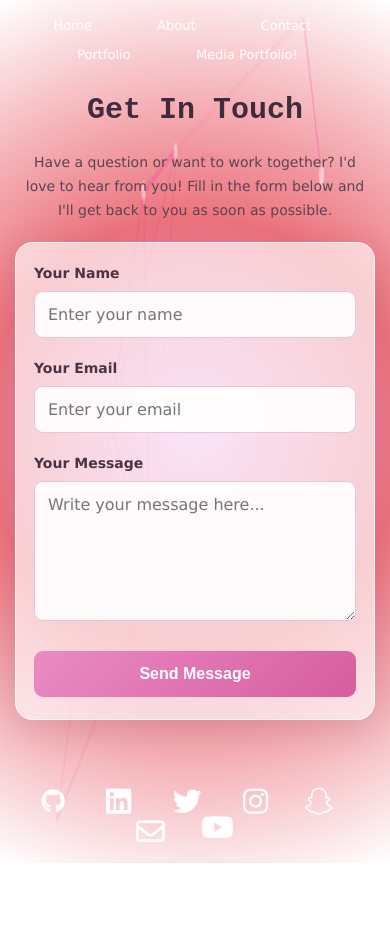
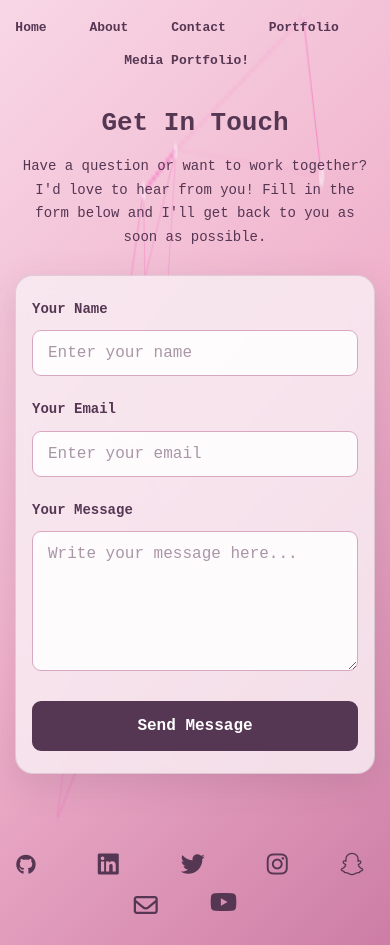
Before and after one commit to Amyol04/Amyol04.github.io, a website with bundled scripts: page contact.html in a window 390 px wide. Before the commit the page ends 863 px from the top, so only its background shows below. Built offline with nearby package versions, Linux system fonts and the light colour scheme.

Commit message:
Revise ContactStyle.css for improved layout and design
Refactor and enhance styles for the contact page, including layout adjustments and improved responsiveness.

```diff
--- a/Style/ContactStyle.css
+++ b/Style/ContactStyle.css
@@ -1,43 +1,82 @@
-
-/* =========================
-   GENERAL PAGE
-========================= */
-
+/* general page styling */
 * {
     box-sizing: border-box;
 }
 
 html {
     min-height: 100%;
+    overflow-x: hidden;
+    scroll-behavior: smooth;
+
+    font-family: 'Courier New', monospace;
 }
 
 body {
     min-height: 100vh;
     margin: 0;
     padding: 0;
-    font-family: Verdana, sans-serif;
 
-    background: radial-gradient(
-        circle,
-        rgba(238, 174, 233, 1) 0%,
-        rgba(236, 114, 124, 1) 45%,
-        rgba(255, 255, 255, 1) 100%
+    font-family: 'Courier New', monospace;
+    font-size: 16px;
+    line-height: 1.6;
+
+    color: #302532;
+
+    background: linear-gradient(
+        135deg,
+        #f8d7e6 0%,
+        #f0b2cc 50%,
+        #cd7da5 100%
     );
+
+    overflow-x: hidden;
+    position: relative;
 }
 
 
-/* =========================
-   NAVIGATION
-========================= */
+/* particals */
+
+#particles-js {
+    position: fixed;
+    inset: 0;
+
+    width: 100%;
+    height: 100%;
+
+    z-index: 0;
+    pointer-events: none;
+}
+
+
+/* content */
+
+nav,
+main,
+footer {
+    position: relative;
+    z-index: 1;
+}
+
+
+/* nav bar*/
 
 nav {
     text-align: center;
-    padding-top: 2%;
+    padding: 15px 10px;
+
     position: relative;
     z-index: 2;
 }
 
 #nav_bar {
+    display: flex;
+    justify-content: center;
+    align-items: center;
+    flex-wrap: wrap;
+
+    gap: 15px;
+
+    list-style: none;
     padding: 0;
     margin: 0;
 }
@@ -45,151 +84,271 @@ nav {
 #nav_bar .nav_button {
     display: inline-block;
     list-style: none;
-    margin: 0 12px;
+    margin: 0;
 }
 
-a {
-    color: white;
-    font-size: larger;
+nav a {
+    font-family: 'Courier New', monospace;
+    font-size: 16px;
+    font-weight: bold;
+
+    color: #553653;
     text-decoration: none;
 
-    transition: opacity 0.3s ease;
+    transition: color 0.3s ease,
+                opacity 0.3s ease;
 }
 
-a:hover {
-    opacity: 0.7;
+nav a:hover {
+    color: #FFFFFF;
+    opacity: 0.85;
 }
 
 
-/* =========================
-   CONTACT PAGE
-========================= */
+/* headings */
+
+h1,
+h2,
+h3 {
+    font-family: 'Courier New', monospace;
+    font-weight: bold;
+    text-align: center;
+
+    color: #553653;
+}
+
+h1 {
+    font-size: 38px;
+
+    margin: 20px 0 10px;
+}
+
+h2 {
+    font-size: 28px;
+}
+
+h3 {
+    font-size: 22px;
+}
+
+
+/* main */
 
 main {
+    width: 100%;
+
     display: flex;
     flex-direction: column;
     align-items: center;
-    padding: 25px 20px 60px;
-}
 
-h1 {
-    font-family: 'Courier New', monospace;
-    font-size: 42px;
-    color: #402c3e;
-    text-align: center;
-    margin: 20px 0 10px;
+    padding: 10px 20px 50px;
+    margin: 0;
 }
 
 main p {
-    color: #594454;
-    font-family: Verdana, sans-serif;
-    font-size: 16px;
+    max-width: 550px;
+
+    font-family: 'Courier New', monospace;
+    font-size: 17px;
+    font-weight: normal;
     line-height: 1.7;
+
+    color: #553653;
+
     text-align: center;
-    max-width: 550px;
+
     padding: 0 10px;
-    margin-bottom: 25px;
+    margin: 0 0 25px;
 }
 
 
-/* =========================
-   CONTACT FORM CARD
-========================= */
+/* =contact form*/
 
 .form-container {
+    display: block;
+
     width: 100%;
-    max-width: 480px;
+    max-width: 450px;
+
+    margin: 15px auto 30px;
     padding: 35px;
 
-    background: rgba(255, 255, 255, 0.65);
-    border: 1px solid rgba(255, 255, 255, 0.8);
+    background: rgba(248, 237, 242, 0.85);
+
+    border: 1px solid rgba(85, 54, 83, 0.15);
     border-radius: 18px;
 
-    box-shadow: 0 10px 35px rgba(100, 40, 80, 0.15);
+    box-shadow:
+        0 10px 35px rgba(85, 54, 83, 0.15);
+
+    backdrop-filter: blur(8px);
+
+    transition: box-shadow 0.3s ease,
+                transform 0.3s ease;
+}
+
+.form-container:hover {
+    box-shadow:
+        0 14px 40px rgba(85, 54, 83, 0.22);
+
+    transform: translateY(-2px);
 }
 
 
-/* =========================
-   FORM INPUTS
-========================= */
+/* contact form layout */
 
-.form-container label {
-    display: block;
-    color: #493344;
-    font-size: 14px;
-    font-weight: bold;
-    margin-bottom: 8px;
+#contactForm {
+    display: flex;
+    flex-direction: column;
+    align-items: stretch;
+
+    width: 100%;
+    gap: 10px;
 }
 
-.form-control {
+
+/* form lables*/
+
+#contactForm label {
     display: block;
+
     width: 100%;
+
+    font-family: 'Courier New', monospace;
+    font-size: 15px;
+    font-weight: bold;
+
+    color: #553653;
+
+    text-align: left;
+
+    margin: 0;
+}
+
+
+/* form input */
+
+.form-control,
+#contactForm input,
+#contactForm textarea {
+    display: block;
+
+    width: 100%;
+
+    box-sizing: border-box;
+
     padding: 13px 15px;
-    margin-bottom: 20px;
+    margin: 0 0 12px;
 
-    border: 1px solid #e8c5dc;
+    border: 1px solid #D8A8C0;
     border-radius: 9px;
 
-    background: rgba(255, 255, 255, 0.9);
-    color: #302330;
+    background: rgba(255, 255, 255, 0.85);
 
-    font-family: Verdana, sans-serif;
-    font-size: 14px;
+    color: #302532;
+
+    font-family: 'Courier New', monospace;
+    font-size: 15px;
 
     outline: none;
-    transition: border 0.3s ease, box-shadow 0.3s ease;
+
+    transition: border 0.3s ease,
+                box-shadow 0.3s ease,
+                background 0.3s ease;
 }
 
-.form-control:focus {
-    border-color: #dc78b6;
-    box-shadow: 0 0 0 3px rgba(220, 120, 182, 0.15);
+
+/* Input focus effect */
+
+.form-control:focus,
+#contactForm input:focus,
+#contactForm textarea:focus {
+    border-color: #553653;
+
+    background: #FFFFFF;
+
+    box-shadow:
+        0 0 0 3px rgba(85, 54, 83, 0.12);
 }
 
-textarea.form-control {
-    min-height: 130px;
+
+/* Placeholder text */
+
+.form-control::placeholder,
+#contactForm input::placeholder,
+#contactForm textarea::placeholder {
+    color: #947C90;
+    opacity: 0.8;
+}
+
+
+/* Textarea */
+
+#contactForm textarea {
+    min-height: 140px;
     resize: vertical;
 }
 
 
-/* =========================
-   SUBMIT BUTTON
-========================= */
+/* submit button */
 
-.submitButton {
+.submitButton,
+#contactForm button {
+    display: block;
+
     width: 100%;
+
+    margin-top: 8px;
     padding: 14px;
 
-    background: linear-gradient(
-        135deg,
-        #e98bc4,
-        #d75d9f
-    );
+    background: #553653;
 
-    color: white;
+    color: #FFFFFF;
+
+    font-family: 'Courier New', monospace;
     font-size: 16px;
     font-weight: bold;
 
-    border: none;
+    border: 2px solid #553653;
     border-radius: 9px;
 
     cursor: pointer;
-    transition: transform 0.3s ease, box-shadow 0.3s ease;
-}
 
-.submitButton:hover {
-    transform: translateY(-2px);
-    box-shadow: 0 6px 15px rgba(215, 93, 159, 0.3);
-}
-
-.submitButton:disabled {
-    opacity: 0.6;
-    cursor: not-allowed;
+    transition: background 0.3s ease,
+                color 0.3s ease,
+                transform 0.3s ease,
+                box-shadow 0.3s ease;
 }
 
 
-/* =========================
-   FOOTER
-========================= */
+/* Button hover */
+
+.submitButton:hover,
+#contactForm button:hover {
+    background: #C987A8;
+    color: #FFFFFF;
+
+    border-color: #C987A8;
+
+    transform: translateY(-2px);
+
+    box-shadow:
+        0 6px 15px rgba(85, 54, 83, 0.2);
+}
+
+
+/* Disabled button */
+
+.submitButton:disabled,
+#contactForm button:disabled {
+    opacity: 0.6;
+    cursor: not-allowed;
+    transform: none;
+}
+
+
+/* footer */
+
 footer {
     text-align: center;
 
@@ -206,10 +365,21 @@ footer {
 
     margin: 0 8px;
 
-    color: white;
+    color: #553653;
 
-    transition: transform 0.3s ease, opacity 0.3s ease;
+    transition: transform 0.3s ease,
+                opacity 0.3s ease;
 }
+
+
+/* Footer icon colours */
+
+.home-buttons i {
+    color: #553653 !important;
+}
+
+
+/* Footer hover */
 
 .home-buttons:hover {
     transform: scale(1.2);
@@ -217,132 +387,41 @@ footer {
 }
 
 
+/* scrollbar */
 
-/* =========================
-   MOBILE
-========================= */
+::-webkit-scrollbar {
+    width: 0.4em;
+}
+
+::-webkit-scrollbar-track {
+    background: transparent;
+}
+
+::-webkit-scrollbar-thumb {
+    background-color: rgba(85, 54, 83, 0.45);
+    border-radius: 10px;
+}
+
+
+/* tablet response*/
+
+@media screen and (max-width: 900px) {
+
+    .form-container {
+        max-width: 450px;
+    }
+
+    h1 {
+        font-size: 35px;
+    }
+}
+
+
+/* mobike reponse  */
 
 @media screen and (max-width: 600px) {
 
-    nav {
-        padding: 20px 5px;
-    }
-
-    nav a {
-        margin: 0 7px;
-        font-size: 14px;
-    }
-
-    h1 {
-        font-size: 32px;
-    }
-
-    main {
-        padding: 15px 15px 40px;
-    }
-
-    .form-container {
-        padding: 25px 20px;
-    }
-
-    main p {
-        font-size: 14px;
-    }
-}
-
-/* PARTICLE BACKGROUND */
-
-#particles-js {
-    position: fixed;
-    inset: 0;
-    width: 100%;
-    height: 100%;
-    z-index: 0;
-    pointer-events: none;
-}
-
-/* KEEP CONTENT ABOVE PARTICLES */
-
-nav,
-main,
-footer {
-    position: relative;
-    z-index: 1;
-}
-
-/* NAVIGATION RESET */
-
-#nav_bar {
-    display: flex;
-    justify-content: center;
-    align-items: center;
-    flex-wrap: wrap;
-    gap: 15px;
-    list-style: none;
-    padding: 0;
-    margin: 0;
-}
-
-/* MAIN CONTENT POSITION */
-
-main {
-    width: 100%;
-    display: flex;
-    flex-direction: column;
-    align-items: center;
-    padding: 10px 20px 40px;
-    margin: 0;
-}
-
-/* FORM CARD */
-
-.form-container {
-    display: block;
-    width: 100%;
-    max-width: 450px;
-    margin: 15px auto 30px;
-    padding: 30px;
-    box-sizing: border-box;
-}
-
-/* FORCE VERTICAL FORM LAYOUT */
-
-#contactForm {
-    display: flex;
-    flex-direction: column;
-    align-items: stretch;
-    width: 100%;
-    gap: 10px;
-}
-
-#contactForm label {
-    display: block;
-    width: 100%;
-    margin: 0;
-}
-
-#contactForm input,
-#contactForm textarea {
-    display: block;
-    width: 100%;
-    box-sizing: border-box;
-    margin: 0 0 12px;
-    padding: 13px;
-}
-
-#contactForm textarea {
-    min-height: 140px;
-}
-
-#contactForm button {
-    display: block;
-    width: 100%;
-    margin-top: 8px;
-}
-
-/* MOBILE LAYOUT */
-
-@media screen and (max-width: 600px) {
+    /* Navigation */
 
     nav {
         padding: 15px 8px;
@@ -353,33 +432,105 @@ main {
     }
 
     #nav_bar a {
-        font-size: 13px;
-        margin: 0 3px;
+        font-size: 14px;
     }
 
-    main {
-        padding: 5px 15px 30px;
-    }
 
-    main h1 {
+    /* Headings */
+
+    h1 {
         font-size: 30px;
         margin: 10px 0;
     }
 
+    h2 {
+        font-size: 23px;
+    }
+
+
+    /* Main content */
+
+    main {
+        padding: 5px 15px 35px;
+    }
+
     main p {
-        font-size: 14px;
+        font-size: 15px;
         padding: 0 5px;
-        margin-bottom: 10px;
+        margin-bottom: 15px;
     }
+
+
+    /* Form */
 
     .form-container {
         width: 100%;
-        padding: 22px 18px;
+
+        padding: 25px 20px;
+
         margin: 10px auto 20px;
+    }
+
+    #contactForm label {
+        font-size: 14px;
     }
 
     #contactForm input,
     #contactForm textarea {
         font-size: 16px;
     }
+
+
+    /* Footer */
+
+    footer {
+        padding: 20px 5px;
+    }
+
+    .home-buttons {
+        margin: 5px 7px;
+    }
 }
+
+
+/* small screens  */
+@media screen and (max-width: 400px) {
+
+    h1 {
+        font-size: 26px;
+    }
+
+    h2 {
+        font-size: 21px;
+    }
+
+    main p {
+        font-size: 14px;
+    }
+
+    .form-container {
+        padding: 22px 16px;
+    }
+
+    #nav_bar {
+        gap: 7px;
+    }
+
+    #nav_bar a {
+        font-size: 13px;
+    }
+}
+
+
+/* accessability */
+
+@media (prefers-reduced-motion: reduce) {
+
+    *,
+    *::before,
+    *::after {
+        scroll-behavior: auto !important;
+        animation-duration: 0.01ms !important;
+        transition-duration: 0.01ms !important;
+    }
+}
```
